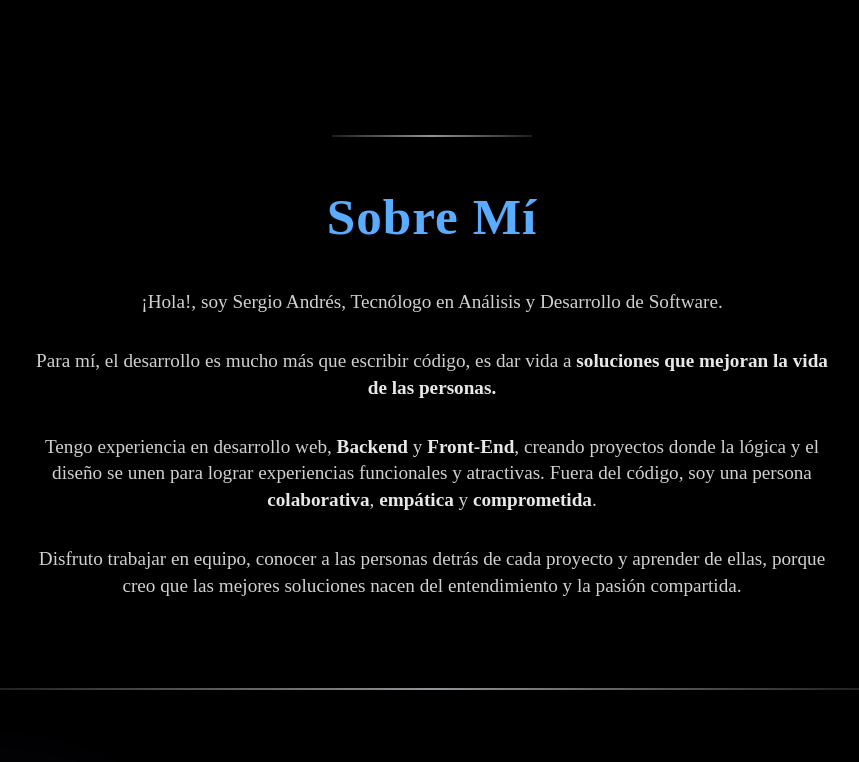
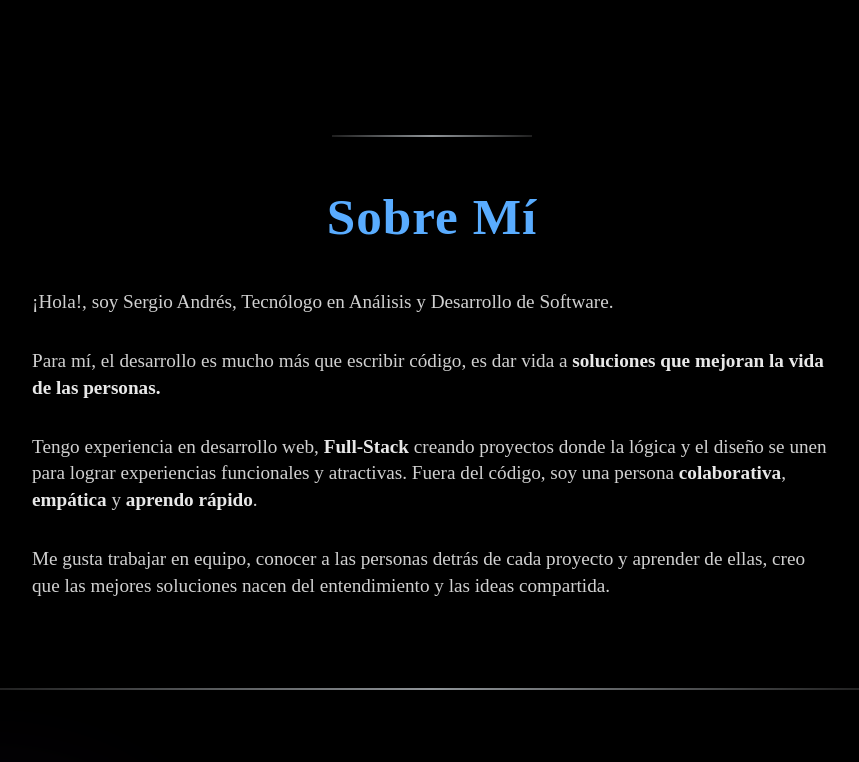
Before and after one commit to SergioAndresG/PORTAFOLIO-DEV, a Vue app in the folder portafolio/: page /#/ in a window 1280 px wide. Shown: the part 571-1333 px from the top of the page, without its empty margins (208-1067 px from the left). Built offline with nearby package versions, Linux system fonts and the light colour scheme.

Commit message:
style(AboutMe.vue): Cambia la alineación del texto

```diff
--- a/portafolio/src/components/AboutMe.vue
+++ b/portafolio/src/components/AboutMe.vue
@@ -41,8 +41,8 @@
     </div>
 
     <!-- Sección Sobre Mi -->
+    <h2 class="about-me"><span class="enfasis-azul">Sobre Mí</span></h2>
     <section class="about-me-container" :class="{ 'visible': aboutMeVisible }">
-    <h2 class="about-me"><span class="enfasis-azul">Sobre Mí</span></h2>
     <div class="about-content">
         <p>
             ¡Hola!, soy Sergio Andrés, Tecnólogo en Análisis y Desarrollo de Software.
@@ -51,15 +51,15 @@
             Para mí, el desarrollo es mucho más que escribir código, es dar vida a <span class="enfasis">soluciones que mejoran la vida de las personas.</span>
         </p>
         <p>
-            Tengo experiencia en desarrollo web, <span class="enfasis">Backend</span> y <span class="enfasis">Front-End</span>, creando proyectos donde la lógica y el diseño se
+            Tengo experiencia en desarrollo web, <span class="enfasis">Full-Stack</span> creando proyectos donde la lógica y el diseño se
             unen para lograr experiencias funcionales y atractivas.
             Fuera del código, soy una persona <span class="enfasis">colaborativa</span>, <span class="enfasis">empática</span> y
-            <span class="enfasis">comprometida</span>.
+            <span class="enfasis">aprendo rápido</span>.
         </p>
         <p>
-            Disfruto trabajar en equipo, conocer a las
-            personas detrás de cada proyecto y aprender de ellas, porque
-            creo que las mejores soluciones nacen del entendimiento y la pasión compartida.
+            Me gusta trabajar en equipo, conocer a las
+            personas detrás de cada proyecto y aprender de ellas,
+            creo que las mejores soluciones nacen del entendimiento y las ideas compartida.
         </p>
     </div>
   </section>
@@ -87,9 +87,10 @@
 }
 /* === SECCIÓN SOBRE MÍ === */
 .about-me-container {
+  max-width: 800px;
   margin-left: auto;
   margin-right: auto;
-  text-align: center;
+  text-align: left;
   opacity: 0;
   transform: translateY(50px);
   transition: opacity 1s ease, transform 1s ease;
@@ -105,6 +106,7 @@
   font-size: clamp(3rem, 4vw, 5rem);
   font-weight: 900;
   letter-spacing: 1px;
+  text-align: center;
 }
 
 .about-content {
```
